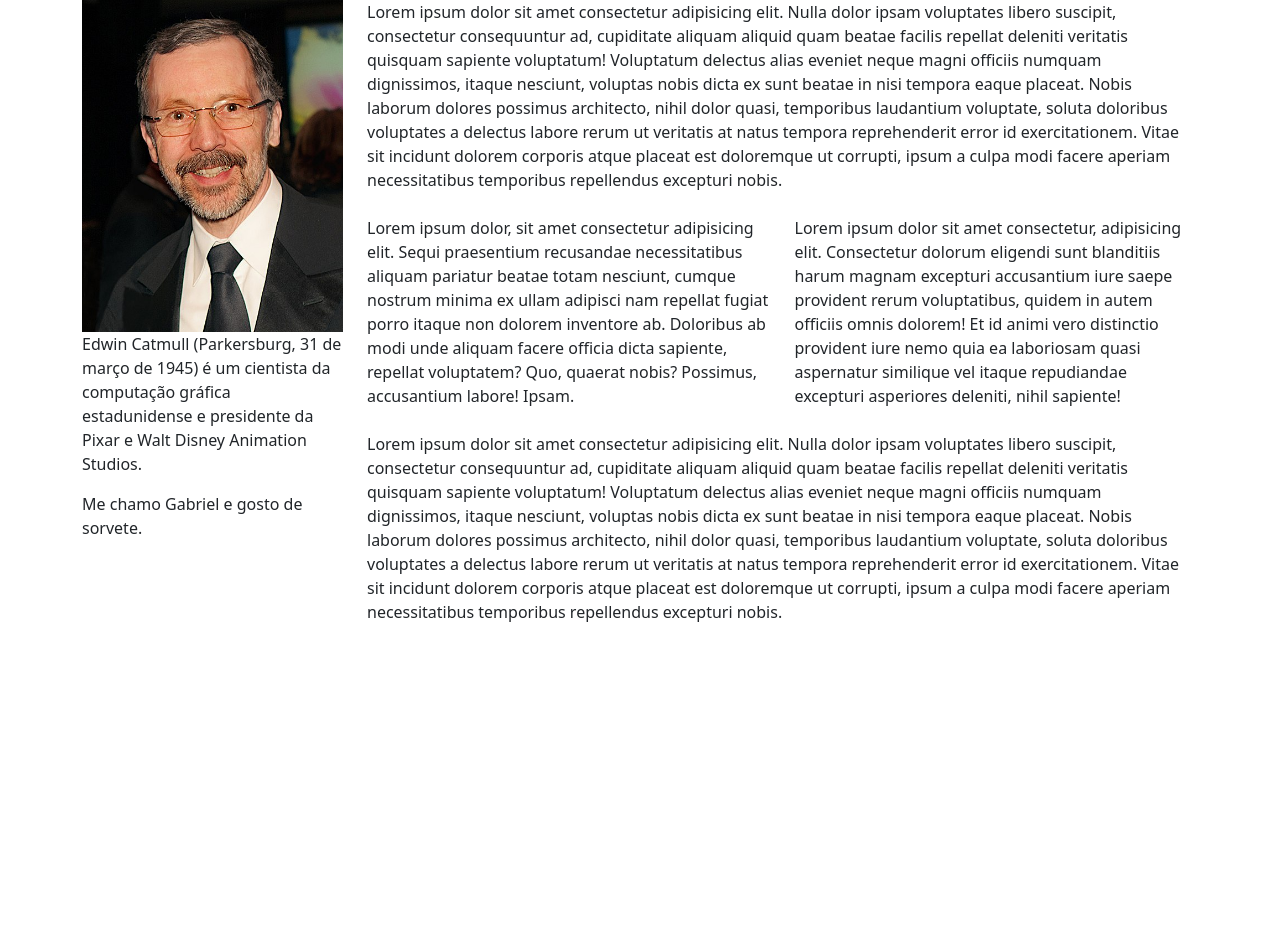
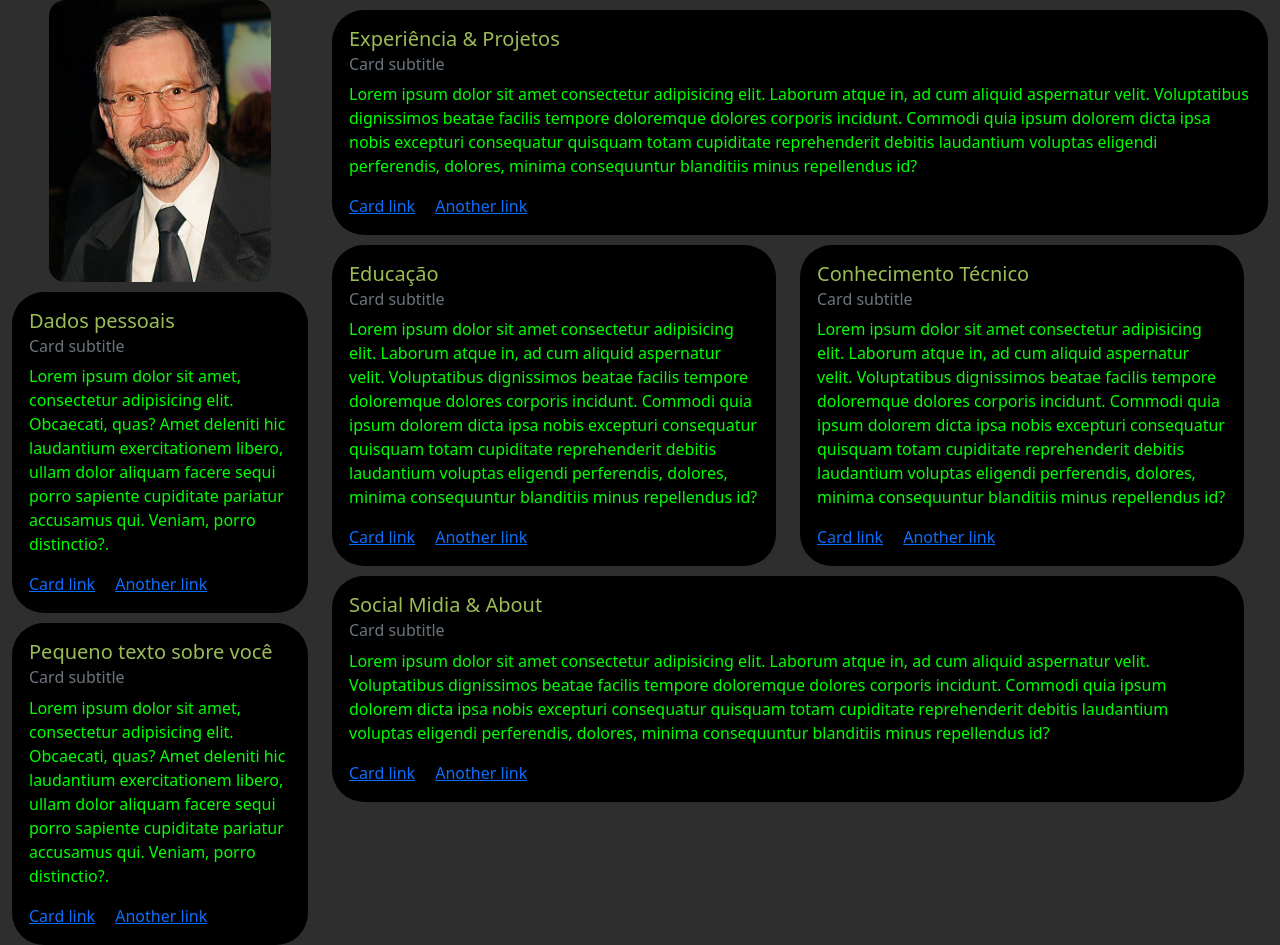
Before and after one commit to COLTEC-DAW/Recuperacao-1o-Trimestre, a plain HTML site: page index.html in a window 1280 px wide. Before the commit the page ends 800 px from the top, so only its background shows below. Drawn offline with nearby package versions, Linux system fonts and the light colour scheme.

Commit message:
Sistema de Cards/Estilização

```diff
--- a/index.html
+++ b/index.html
@@ -2,30 +2,47 @@
 <html lang="en">
 <head>
     <meta charset="UTF-8">
+    <link href="https://cdn.jsdelivr.net/npm/bootstrap@5.2.0-beta1/dist/css/bootstrap.min.css" rel="stylesheet" integrity="sha384-0evHe/X+R7YkIZDRvuzKMRqM+OrBnVFBL6DOitfPri4tjfHxaWutUpFmBp4vmVor" crossorigin="anonymous">
     <link href="style.css" rel="stylesheet">
-    <link href="https://cdn.jsdelivr.net/npm/bootstrap@5.2.0-beta1/dist/css/bootstrap.min.css" rel="stylesheet" integrity="sha384-0evHe/X+R7YkIZDRvuzKMRqM+OrBnVFBL6DOitfPri4tjfHxaWutUpFmBp4vmVor" crossorigin="anonymous">
     <title>Recuperação - Primeiro Trimestre: Edwin Catmull</title>
 </head>
 <body>
     <header>
 
     </header>
-    <div class="container">
+    <div>
+        <div class="container-fluid">
             <div class="row">
-            <div class="col-xl-3 col-lg-3 col-md-3">
+                <div class="col-xl-3 col-lg-3 col-md-3 background-bio">
                     <div class="row">
                         <div class="col-12">
-                        <img alt="Imagem de Edwin Catmull" src="pic_01.jpg" />
+                            <img alt="Imagem de Edwin Catmull" src="pic_01.jpg" class="rounded-4" />
                         </div>
                     </div>
                     <div class="row">
                         <div class="col-12">
-                        <p>Edwin Catmull (Parkersburg, 31 de março de 1945) é um cientista da computação gráfica estadunidense e presidente da Pixar e Walt Disney Animation Studios.</p>
+                            <div class="card">
+                                <div class="card-body">
+                                  <h5 class="card-title">Dados pessoais</h5>
+                                  <h6 class="card-subtitle mb-2 text-muted">Card subtitle</h6>
+                                  <p class="card-text">Lorem ipsum dolor sit amet, consectetur adipisicing elit. Obcaecati, quas? Amet deleniti hic laudantium exercitationem libero, ullam dolor aliquam facere sequi porro sapiente cupiditate pariatur accusamus qui. Veniam, porro distinctio?.</p>
+                                  <a href="#" class="card-link">Card link</a>
+                                  <a href="#" class="card-link">Another link</a>
+                                </div>
+                            </div>
                         </div>
                     </div>
                     <div class="row">
                         <div class="col-12">
-                        <p>Me chamo Gabriel e gosto de sorvete.</p>
+                            <div class="card">
+                                <div class="card-body">
+                                  <h5 class="card-title">Pequeno texto sobre você</h5>
+                                  <h6 class="card-subtitle mb-2 text-muted">Card subtitle</h6>
+                                  <p class="card-text">Lorem ipsum dolor sit amet, consectetur adipisicing elit. Obcaecati, quas? Amet deleniti hic laudantium exercitationem libero, ullam dolor aliquam facere sequi porro sapiente cupiditate pariatur accusamus qui. Veniam, porro distinctio?.</p>
+                                  <a href="#" class="card-link">Card link</a>
+                                  <a href="#" class="card-link">Another link</a>
+                                </div>
+                            </div>
                         </div>
                     </div>
                 </div>
@@ -33,22 +50,54 @@
                 <div class="col-xl-9 col-lg-9 col-md-9">
                     <div class="row">
                         <div class="col-12">
-                        Lorem ipsum dolor sit amet consectetur adipisicing elit. Nulla dolor ipsam voluptates libero suscipit, consectetur consequuntur ad, cupiditate aliquam aliquid quam beatae facilis repellat deleniti veritatis quisquam sapiente voluptatum! Voluptatum delectus alias eveniet neque magni officiis numquam dignissimos, itaque nesciunt, voluptas nobis dicta ex sunt beatae in nisi tempora eaque placeat. Nobis laborum dolores possimus architecto, nihil dolor quasi, temporibus laudantium voluptate, soluta doloribus voluptates a delectus labore rerum ut veritatis at natus tempora reprehenderit error id exercitationem. Vitae sit incidunt dolorem corporis atque placeat est doloremque ut corrupti, ipsum a culpa modi facere aperiam necessitatibus temporibus repellendus excepturi nobis.
+                            <div class="card">
+                                <div class="card-body">
+                                  <h5 class="card-title">Experiência & Projetos</h5>
+                                  <h6 class="card-subtitle mb-2 text-muted">Card subtitle</h6>
+                                  <p class="card-text">Lorem ipsum dolor sit amet consectetur adipisicing elit. Laborum atque in, ad cum aliquid aspernatur velit. Voluptatibus dignissimos beatae facilis tempore doloremque dolores corporis incidunt. Commodi quia ipsum dolorem dicta ipsa nobis excepturi consequatur quisquam totam cupiditate reprehenderit debitis laudantium voluptas eligendi perferendis, dolores, minima consequuntur blanditiis minus repellendus id?</p>
+                                  <a href="#" class="card-link">Card link</a>
+                                  <a href="#" class="card-link">Another link</a>
+                                </div>
                             </div>
                         </div>
                     </br>
                     <div class="row">
                         <div class="col-6">
-                        Lorem ipsum dolor, sit amet consectetur adipisicing elit. Sequi praesentium recusandae necessitatibus aliquam pariatur beatae totam nesciunt, cumque nostrum minima ex ullam adipisci nam repellat fugiat porro itaque non dolorem inventore ab. Doloribus ab modi unde aliquam facere officia dicta sapiente, repellat voluptatem? Quo, quaerat nobis? Possimus, accusantium labore! Ipsam.
+                            <div class="card">
+                                <div class="card-body">
+                                  <h5 class="card-title">Educação</h5>
+                                  <h6 class="card-subtitle mb-2 text-muted">Card subtitle</h6>
+                                  <p class="card-text">Lorem ipsum dolor sit amet consectetur adipisicing elit. Laborum atque in, ad cum aliquid aspernatur velit. Voluptatibus dignissimos beatae facilis tempore doloremque dolores corporis incidunt. Commodi quia ipsum dolorem dicta ipsa nobis excepturi consequatur quisquam totam cupiditate reprehenderit debitis laudantium voluptas eligendi perferendis, dolores, minima consequuntur blanditiis minus repellendus id?</p>
+                                  <a href="#" class="card-link">Card link</a>
+                                  <a href="#" class="card-link">Another link</a>
+                                </div>
+                            </div>
                         </div>
                         <div class="col-6">
-                        Lorem ipsum dolor sit amet consectetur, adipisicing elit. Consectetur dolorum eligendi sunt blanditiis harum magnam excepturi accusantium iure saepe provident rerum voluptatibus, quidem in autem officiis omnis dolorem! Et id animi vero distinctio provident iure nemo quia ea laboriosam quasi aspernatur similique vel itaque repudiandae excepturi asperiores deleniti, nihil sapiente!
+                            <div class="card">
+                                <div class="card-body">
+                                  <h5 class="card-title">Conhecimento Técnico</h5>
+                                  <h6 class="card-subtitle mb-2 text-muted">Card subtitle</h6>
+                                  <p class="card-text">Lorem ipsum dolor sit amet consectetur adipisicing elit. Laborum atque in, ad cum aliquid aspernatur velit. Voluptatibus dignissimos beatae facilis tempore doloremque dolores corporis incidunt. Commodi quia ipsum dolorem dicta ipsa nobis excepturi consequatur quisquam totam cupiditate reprehenderit debitis laudantium voluptas eligendi perferendis, dolores, minima consequuntur blanditiis minus repellendus id?</p>
+                                  <a href="#" class="card-link">Card link</a>
+                                  <a href="#" class="card-link">Another link</a>
+                                </div>
+                            </div>
                         </div>
                     </div>
                     </br>
                     <div class="row">
                         <div class="col-12">
-                        Lorem ipsum dolor sit amet consectetur adipisicing elit. Nulla dolor ipsam voluptates libero suscipit, consectetur consequuntur ad, cupiditate aliquam aliquid quam beatae facilis repellat deleniti veritatis quisquam sapiente voluptatum! Voluptatum delectus alias eveniet neque magni officiis numquam dignissimos, itaque nesciunt, voluptas nobis dicta ex sunt beatae in nisi tempora eaque placeat. Nobis laborum dolores possimus architecto, nihil dolor quasi, temporibus laudantium voluptate, soluta doloribus voluptates a delectus labore rerum ut veritatis at natus tempora reprehenderit error id exercitationem. Vitae sit incidunt dolorem corporis atque placeat est doloremque ut corrupti, ipsum a culpa modi facere aperiam necessitatibus temporibus repellendus excepturi nobis.
+                            <div class="card">
+                                <div class="card-body">
+                                  <h5 class="card-title">Social Midia & About</h5>
+                                  <h6 class="card-subtitle mb-2 text-muted">Card subtitle</h6>
+                                  <p class="card-text">Lorem ipsum dolor sit amet consectetur adipisicing elit. Laborum atque in, ad cum aliquid aspernatur velit. Voluptatibus dignissimos beatae facilis tempore doloremque dolores corporis incidunt. Commodi quia ipsum dolorem dicta ipsa nobis excepturi consequatur quisquam totam cupiditate reprehenderit debitis laudantium voluptas eligendi perferendis, dolores, minima consequuntur blanditiis minus repellendus id?</p>
+                                  <a href="#" class="card-link">Card link</a>
+                                  <a href="#" class="card-link">Another link</a>
+                                </div>
+                            </div>
+                        </div>
                     </div>
                 </div>
             </div>
--- a/style.css
+++ b/style.css
@@ -1,3 +1,27 @@
+html, body{
+    /*background-color: #ff8c00;*/
+    background-color: #2e2e2e;
+}
+.card{
+    margin-top: 10px;
+    background-color: black;
+    border-radius: 2rem;
+}
+.card-body{
+ background-color: black;
+ border-radius: 2rem;
+}
+.card-title{
+    color: #9bbc56;
+}
+.card-text{
+    color: #00ff00;
+}
+
 img{
-    max-width: 100%;
+    margin-left: auto;
+    margin-right: auto;
+    display: block;
+    text-align: center;
+    max-width: 75%;
 }
```
Lines whose indentation alone changed are shown as unchanged.
